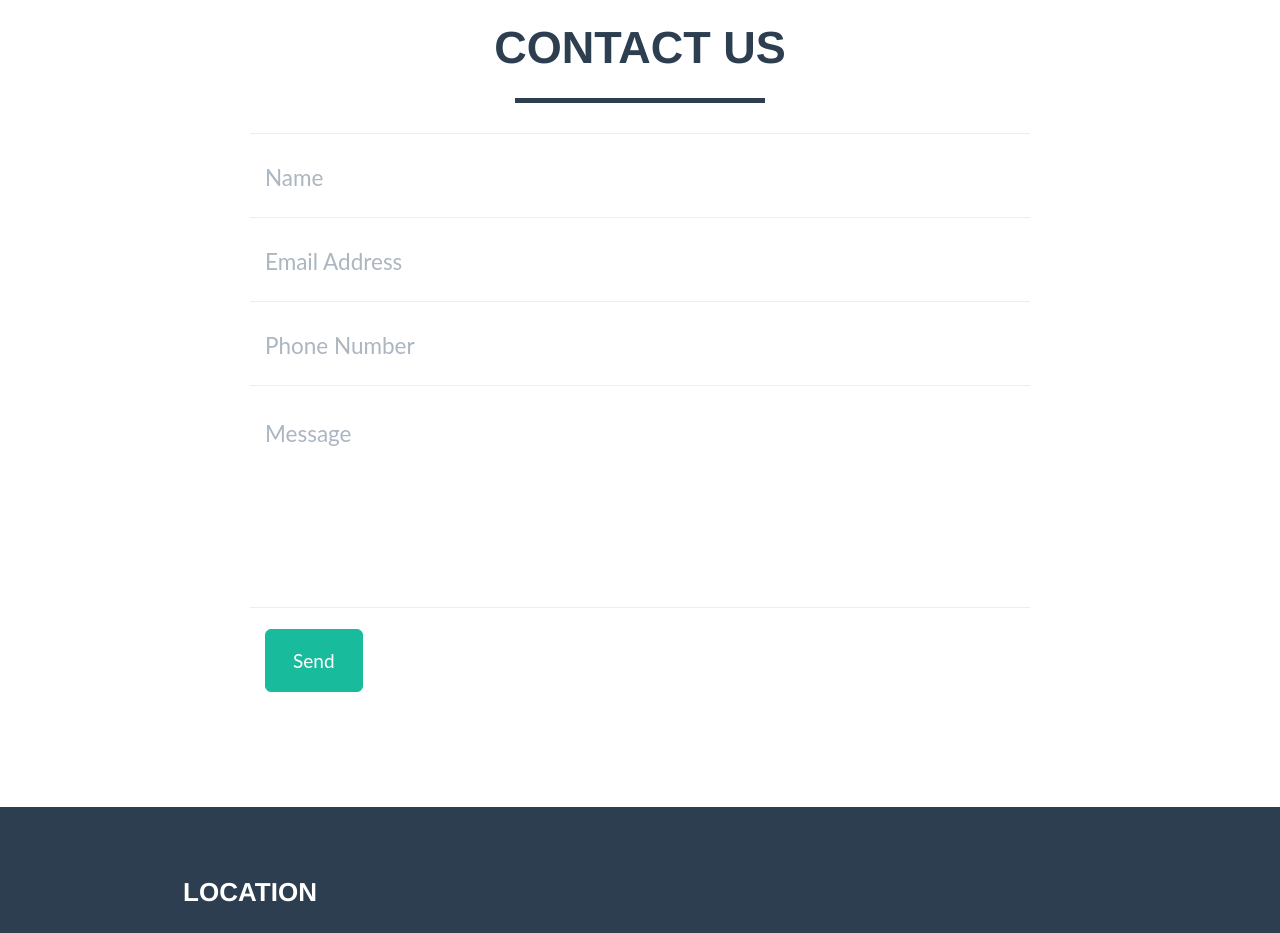
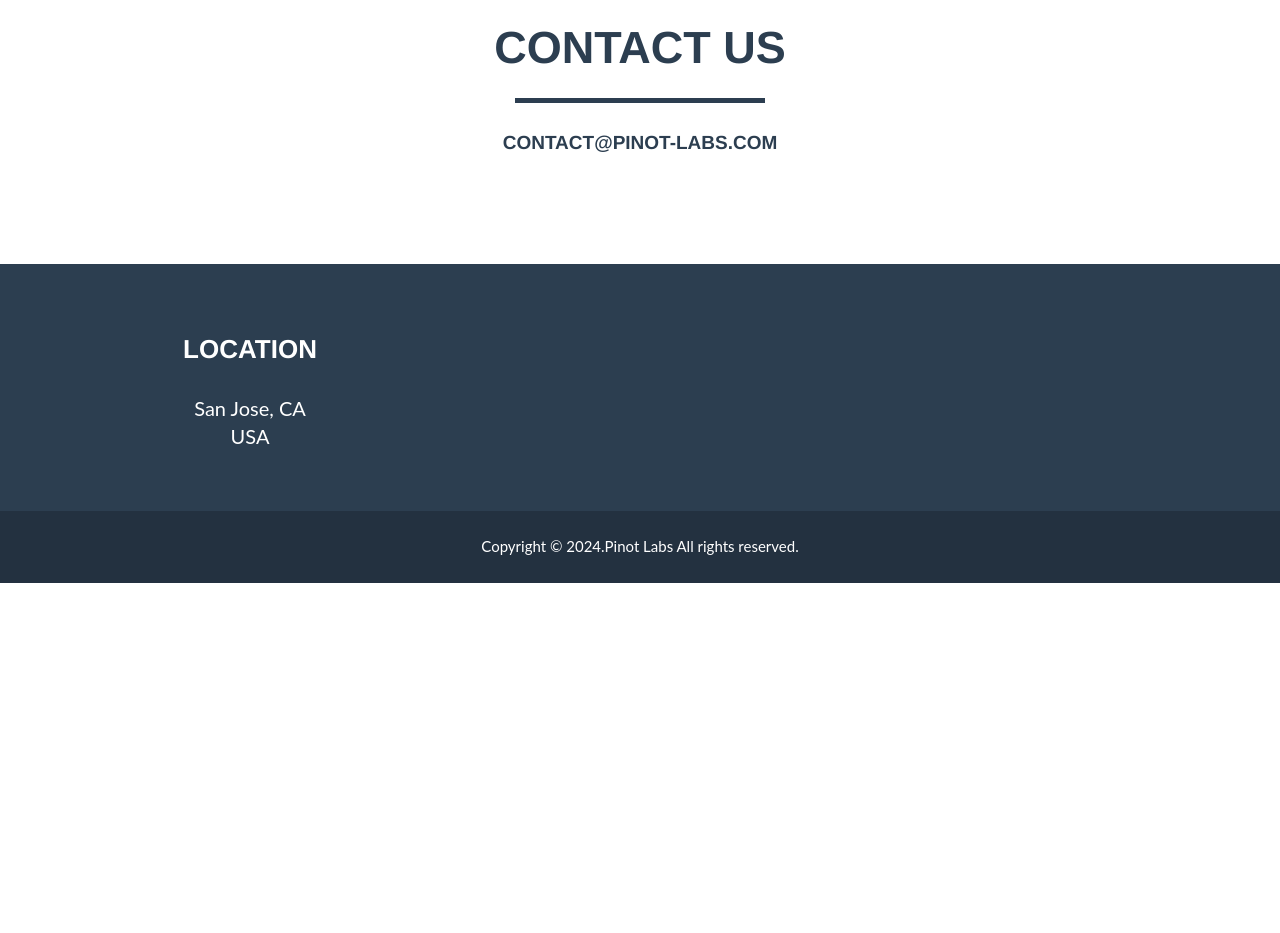
Before and after one commit to yifan024/yifan024.github.io, a plain HTML site: page index.html in a window 1280 px wide. Shown: the part 2720-3653 px from the top of the page. After the commit the page ends 3303 px from the top, so only its background shows below. Drawn offline with Linux system fonts and the light colour scheme.

Commit message:
Remove contact form, add email

```diff
--- a/index.html
+++ b/index.html
@@ -221,12 +221,14 @@
                 <div class="col-lg-12 text-center">
                     <h2>Contact US</h2>
                     <hr class="star-primary">
+                    <h4>Contact@Pinot-Labs.com</h4>
                 </div>
             </div>
+            <!--
             <div class="row">
                 <div class="col-lg-8 col-lg-offset-2">
-                    <!-- To configure the contact form email address, go to mail/contact_me.php and update the email address in the PHP file on line 19. -->
-                    <!-- The form should work on most web servers, but if the form is not working you may need to configure your web server differently. -->
+                    // To configure the contact form email address, go to mail/contact_me.php and update the email address in the PHP file on line 19.
+                    // The form should work on most web servers, but if the form is not working you may need to configure your web server differently.
                     <form name="sentMessage" id="contactForm" novalidate>
                         <div class="row control-group">
                             <div class="form-group col-xs-12 floating-label-form-group controls">
@@ -270,6 +272,7 @@
                     </form>
                 </div>
             </div>
+            -->
         </div>
     </section>
 
```
